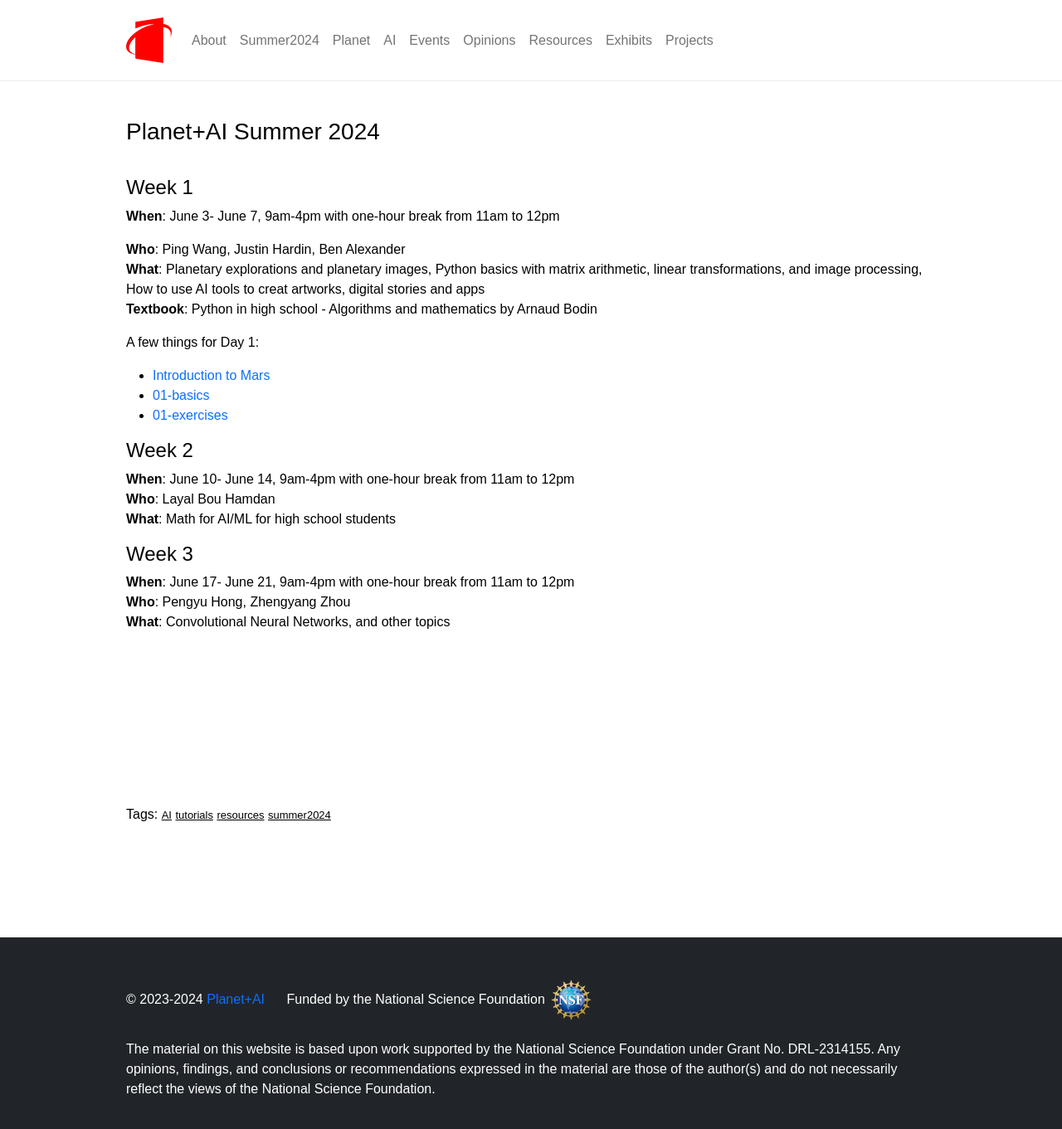
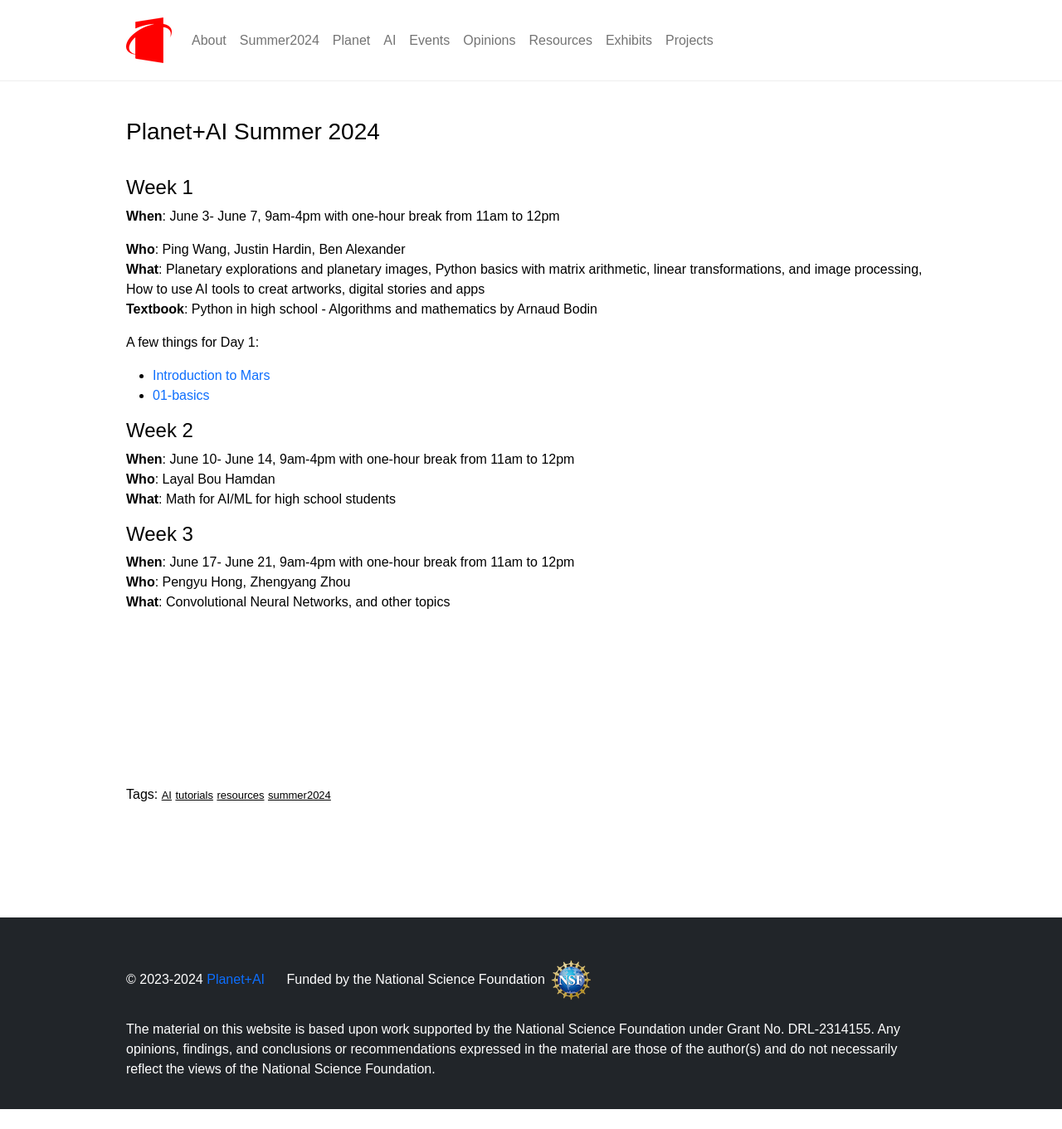
Before and after one commit to planet-ai-2023/planet-ai-2023.github.io, a Jekyll site: the page built from _posts/2024-6-01-summer-2024.md, in a window 1280 px wide. Shown: the whole page at 83% size. Built offline with Jekyll 4.4.1, drawn with Linux system fonts in a browser that asks for light colours; after the commit the page ends 1337 px from its top, so only the background shows below that.

Commit message:
Update 2024-6-01-summer-2024.md

```diff
--- a/_posts/2024-6-01-summer-2024.md
+++ b/_posts/2024-6-01-summer-2024.md
@@ -18,7 +18,6 @@ A few things for Day 1:
 
 - [Introduction to Mars](https://docs.google.com/presentation/d/16N0taMZJaeUL_abBs8yafYxmXuTPiCcR/edit?usp=sharing&ouid=113200546422009820244&rtpof=true&sd=true){:target="_blank"}
 - [01-basics](https://gist.github.com/planet-ai-2023/9bf5bb954fc2b7bd81cff2568ae25fcd){:target="_blank"}
-- [01-exercises](https://gist.github.com/planet-ai-2023/b3170b9a084002d280b4c46e64948522){:target="_blank"}
 
 
 # Week 2
```
